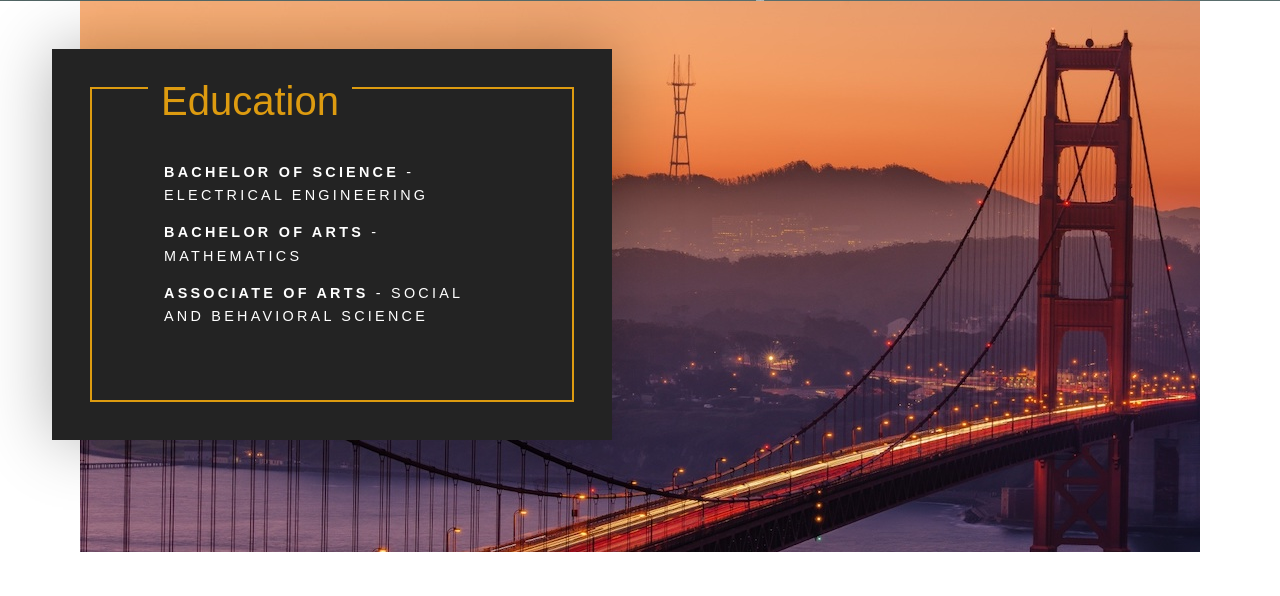
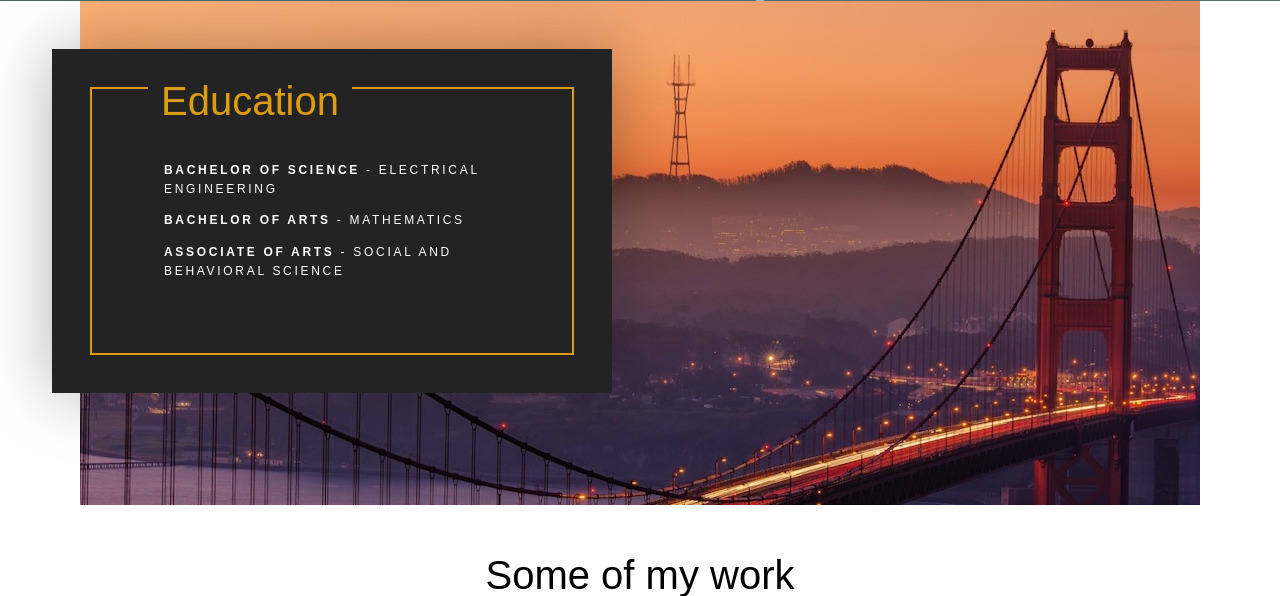
Before and after one commit to justjunior123/Portfolio, a PHP site: page /index.html in a window 1280 px wide. Shown: the part 799-1395 px from the top of the page. Run offline with PHP 8.4, Linux system fonts and the light colour scheme; some libraries are stand-ins or nearby versions.

Commit message:
Fix p-ed typography

```diff
--- a/css/styles.css
+++ b/css/styles.css
@@ -136,7 +136,7 @@ p:last-of-type {
 }
 
 .p-ed {
-  font-size: .9em;
+  font-size: .75em;
   font-weight: 200;
   letter-spacing: 0.225em;
   text-transform: uppercase;
```
